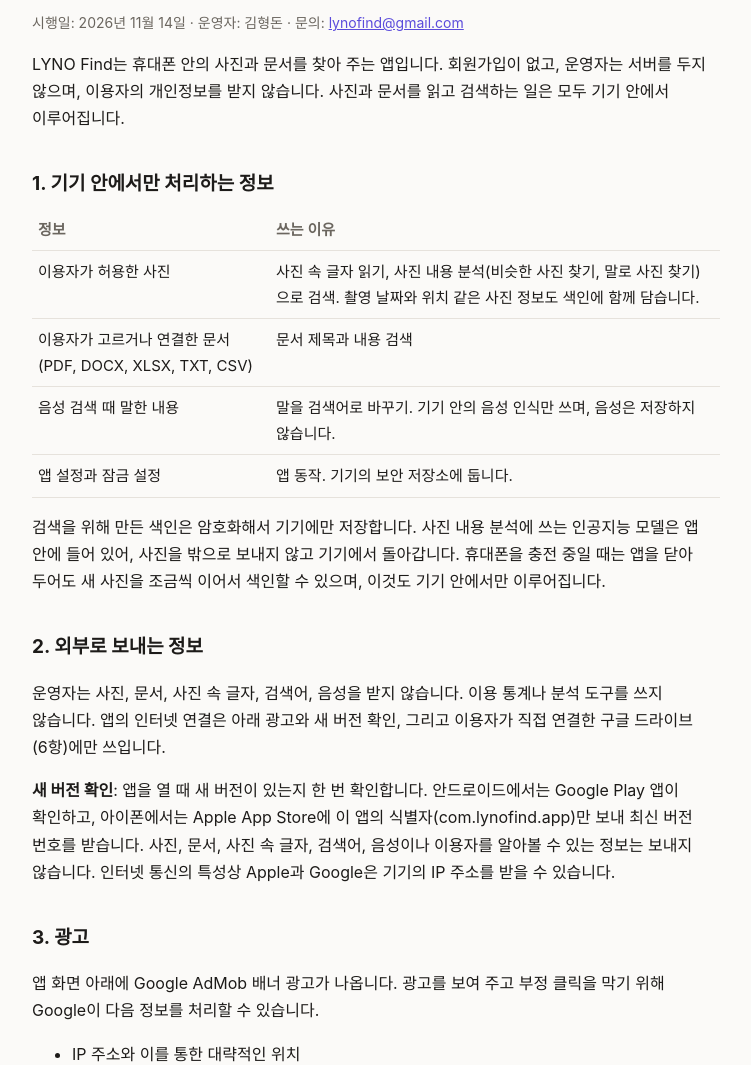
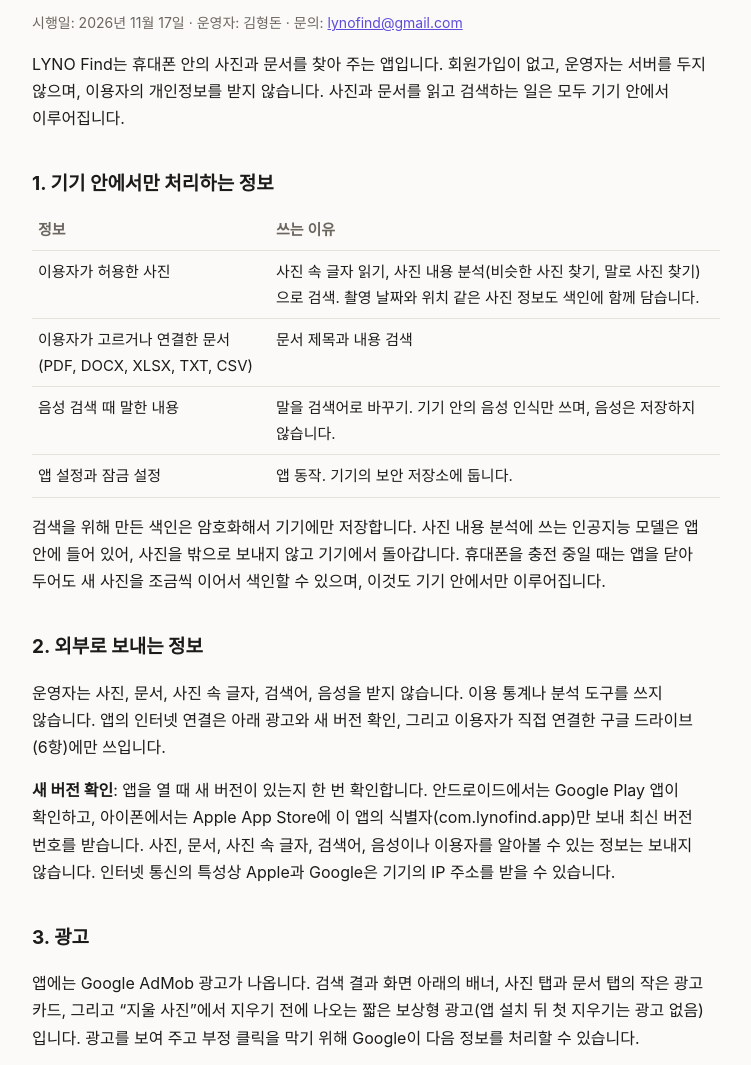
Before and after one commit to lynofind/lynofind.github.io, a plain HTML site: page privacy.html in a window 1280 px wide. Shown: the part 172-1237 px from the top of the page, without its empty margins (264-1015 px from the left). Drawn offline with Linux system fonts and the light colour scheme.

Commit message:
Privacy policy (ko): 1.0.6 ads and user-confirmed deletion

```diff
--- a/privacy.html
+++ b/privacy.html
@@ -14,7 +14,7 @@
 </header>
 
 <h1>개인정보처리방침</h1>
-<p class="meta">시행일: 2026년 11월 14일 · 운영자: 김형돈 · 문의: <a href="mailto:lynofind@gmail.com">lynofind@gmail.com</a></p>
+<p class="meta">시행일: 2026년 11월 17일 · 운영자: 김형돈 · 문의: <a href="mailto:lynofind@gmail.com">lynofind@gmail.com</a></p>
 
 <p>LYNO Find는 휴대폰 안의 사진과 문서를 찾아 주는 앱입니다. 회원가입이 없고, 운영자는 서버를 두지 않으며, 이용자의 개인정보를 받지 않습니다. 사진과 문서를 읽고 검색하는 일은 모두 기기 안에서 이루어집니다.</p>
 
@@ -35,7 +35,7 @@
 <p><strong>새 버전 확인</strong>: 앱을 열 때 새 버전이 있는지 한 번 확인합니다. 안드로이드에서는 Google Play 앱이 확인하고, 아이폰에서는 Apple App Store에 이 앱의 식별자(com.lynofind.app)만 보내 최신 버전 번호를 받습니다. 사진, 문서, 사진 속 글자, 검색어, 음성이나 이용자를 알아볼 수 있는 정보는 보내지 않습니다. 인터넷 통신의 특성상 Apple과 Google은 기기의 IP 주소를 받을 수 있습니다.</p>
 
 <h2>3. 광고</h2>
-<p>앱 화면 아래에 Google AdMob 배너 광고가 나옵니다. 광고를 보여 주고 부정 클릭을 막기 위해 Google이 다음 정보를 처리할 수 있습니다.</p>
+<p>앱에는 Google AdMob 광고가 나옵니다. 검색 결과 화면 아래의 배너, 사진 탭과 문서 탭의 작은 광고 카드, 그리고 “지울 사진”에서 지우기 전에 나오는 짧은 보상형 광고(앱 설치 뒤 첫 지우기는 광고 없음)입니다. 광고를 보여 주고 부정 클릭을 막기 위해 Google이 다음 정보를 처리할 수 있습니다.</p>
 <ul>
 <li>IP 주소와 이를 통한 대략적인 위치</li>
 <li>앱별 기기 식별자 같은 기기 정보</li>
@@ -95,7 +95,7 @@
 <p><strong>Google API 서비스 사용자 데이터 정책 준수</strong>: LYNO Find가 Google API에서 받은 정보를 사용하고 다른 앱으로 전송하는 일은 제한적 사용(Limited Use) 요구사항을 포함한 <a href="https://developers.google.com/terms/api-services-user-data-policy">Google API 서비스 사용자 데이터 정책</a>을 따릅니다.</p>
 
 <h2>7. 보관과 삭제</h2>
-<p>앱이 만든 색인과 설정은 기기에만 있습니다. 앱 설정의 “검색 색인 삭제”나 “모든 로컬 데이터 삭제”로 지울 수 있고, 앱을 삭제해도 함께 지워집니다. 검색어와 음성 인식 문장은 저장하지 않습니다. 앱은 원본 사진과 문서를 바꾸거나 지우지 않습니다. 구글 드라이브 데이터의 삭제는 6항을 따릅니다.</p>
+<p>앱이 만든 색인과 설정은 기기에만 있습니다. 앱 설정의 “검색 색인 삭제”나 “모든 로컬 데이터 삭제”로 지울 수 있고, 앱을 삭제해도 함께 지워집니다. 검색어와 음성 인식 문장은 저장하지 않습니다. 앱은 원본 사진과 문서를 바꾸지 않습니다. 사용자가 사진을 골라 지우기를 누르거나 문서를 밀어서 지우기를 확인했을 때만 그 원본을 지웁니다. 사진은 휴대폰의 휴지통(아이폰 “최근 삭제된 항목”)으로 가고, 문서는 바로 지워집니다. 구글 드라이브 데이터의 삭제는 6항을 따릅니다.</p>
 
 <h2>8. 아동</h2>
 <p>LYNO Find는 만 14세 미만 아동을 대상으로 하지 않으며, 아동의 개인정보를 따로 수집하지 않습니다.</p>
```
